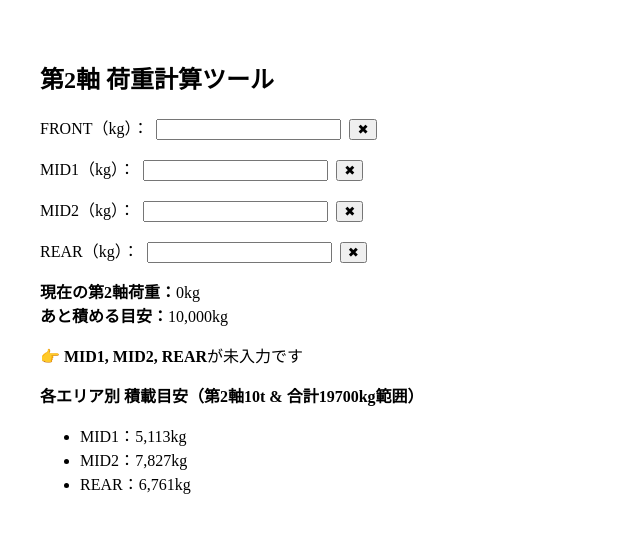
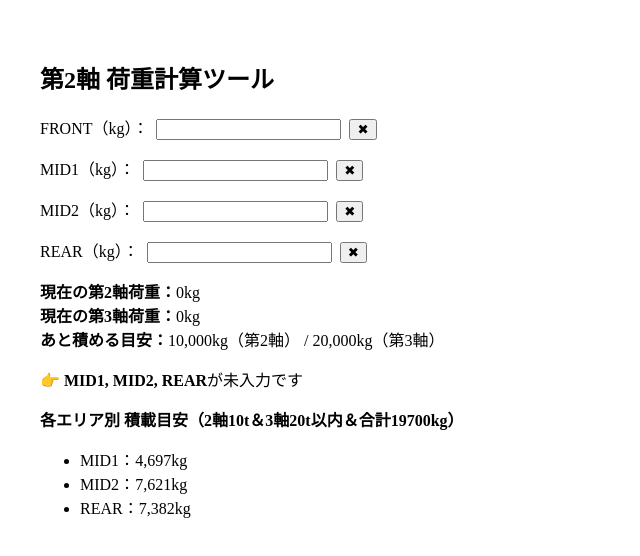
Before and after one commit to Toyotayusou1111/-, a React (Create React App) app: page / in a window 1280 px wide. Shown: the top 556 px of the page, without its empty margins (0-640 px from the left). Built offline with nearby package versions, Linux system fonts and the light colour scheme.

Commit message:
Update App.js

```diff
--- a/src/App.js
+++ b/src/App.js
@@ -17,58 +17,60 @@ export default function App() {
 
   const MAX_AXLE_LOAD = 10000;
   const MAX_TOTAL_LOAD = 19700;
+  const MAX_REAR_AXLE = 20000;
 
   const parsedWeights = Object.fromEntries(
     Object.entries(weights).map(([key, val]) => [key, parseFloat(val) || 0])
   );
 
-  const usedLoad =
+  const usedAxle2 =
     parsedWeights.front * influences.front +
     parsedWeights.mid1 * influences.mid1 +
     parsedWeights.mid2 * influences.mid2 +
     parsedWeights.rear * influences.rear;
 
-  const remainingAxle = Math.max(0, MAX_AXLE_LOAD - usedLoad);
   const usedTotal =
     parsedWeights.front +
     parsedWeights.mid1 +
     parsedWeights.mid2 +
     parsedWeights.rear;
+
+  const usedAxle3 =
+    parsedWeights.mid2 * influences.mid2 + parsedWeights.rear * influences.rear;
+
+  const remainingAxle2 = Math.max(0, MAX_AXLE_LOAD - usedAxle2);
+  const remainingAxle3 = Math.max(0, MAX_REAR_AXLE - usedAxle3);
   const remainingTotal = Math.max(0, MAX_TOTAL_LOAD - usedTotal);
 
   const areas = ["mid1", "mid2", "rear"];
   const emptyAreas = areas.filter((area) => !weights[area]);
 
   const recommended = {};
-  if (emptyAreas.length > 0 && remainingAxle > 0 && remainingTotal > 0) {
+  if (emptyAreas.length > 0 && remainingTotal > 0) {
     const ratios = {
-      mid1: 0.211,
-      mid2: 0.323,
-      rear: 0.279,
+      mid1: 0.196,
+      mid2: 0.318,
+      rear: 0.308,
     };
 
     const ratioSum = emptyAreas.reduce((acc, key) => acc + ratios[key], 0);
 
-    // ステップ① 合計19700kg基準で比率割り
     const rawRecommended = {};
     emptyAreas.forEach((key) => {
       rawRecommended[key] = remainingTotal * (ratios[key] / ratioSum);
     });
 
-    // ステップ② 第2軸への影響値計算
     const frontAxle = parsedWeights.front * influences.front;
-    const rawAxle = Object.entries(rawRecommended).reduce(
+    const rawAxle2 = Object.entries(rawRecommended).reduce(
       (acc, [key, val]) => acc + val * influences[key],
       frontAxle
     );
+    const rawAxle3 = (rawRecommended.mid2 || 0) * influences.mid2 + (rawRecommended.rear || 0) * influences.rear;
 
-    // ステップ③ 10t超える場合のみスケーリング
-    const scale =
-      rawAxle > MAX_AXLE_LOAD
-        ? (MAX_AXLE_LOAD - frontAxle) / (rawAxle - frontAxle)
-        : 1;
+    const scale2 = (MAX_AXLE_LOAD - frontAxle) / (rawAxle2 - frontAxle);
+    const scale3 = MAX_REAR_AXLE / rawAxle3;
+    const scale = Math.min(scale2, scale3, 1.0);
 
-    // ステップ④ 推奨値として四捨五入して出力
     emptyAreas.forEach((key) => {
       recommended[key] = Math.round(rawRecommended[key] * scale);
     });
@@ -100,11 +102,16 @@ export default function App() {
       ))}
       <div>
         <strong>現在の第2軸荷重：</strong>
-        {Math.round(usedLoad).toLocaleString()}kg
+        {Math.round(usedAxle2).toLocaleString()}kg
+      </div>
+      <div>
+        <strong>現在の第3軸荷重：</strong>
+        {Math.round(usedAxle3).toLocaleString()}kg
       </div>
       <div>
         <strong>あと積める目安：</strong>
-        {Math.round(remainingAxle).toLocaleString()}kg
+        {Math.round(remainingAxle2).toLocaleString()}kg（第2軸） /{" "}
+        {Math.round(remainingAxle3).toLocaleString()}kg（第3軸）
       </div>
       {emptyAreas.length > 0 && (
         <div style={{ marginTop: "1rem" }}>
@@ -114,7 +121,7 @@ export default function App() {
       )}
       {emptyAreas.length > 0 && (
         <div style={{ marginTop: "1rem" }}>
-          <strong>各エリア別 積載目安（第2軸10t & 合計19700kg範囲）</strong>
+          <strong>各エリア別 積載目安（2軸10t＆3軸20t以内＆合計19700kg）</strong>
           <ul>
             {Object.entries(recommended).map(([key, val]) => (
               <li key={key}>
```
